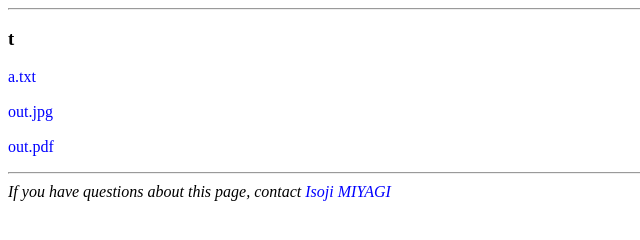
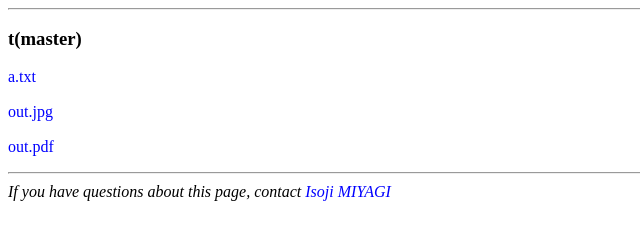
Before and after one commit to miyagiiso14000/Sites, a plain HTML site: page t/index.html in a window 1280 px wide. Shown: the full height of the page, 0-640 px from the left. Drawn offline with Linux system fonts and the light colour scheme.

Commit message:
Update index.html

```diff
--- a/t/index.html
+++ b/t/index.html
@@ -20,7 +20,7 @@ A:hover {text-decoration: underline; color: red; text-underline-position: below;
 
  <hr />
 
-<h3>t</h3>
+<h3>t(master)</h3>
 
 <p>
  <a href="./a.txt">a.txt</a>
```
